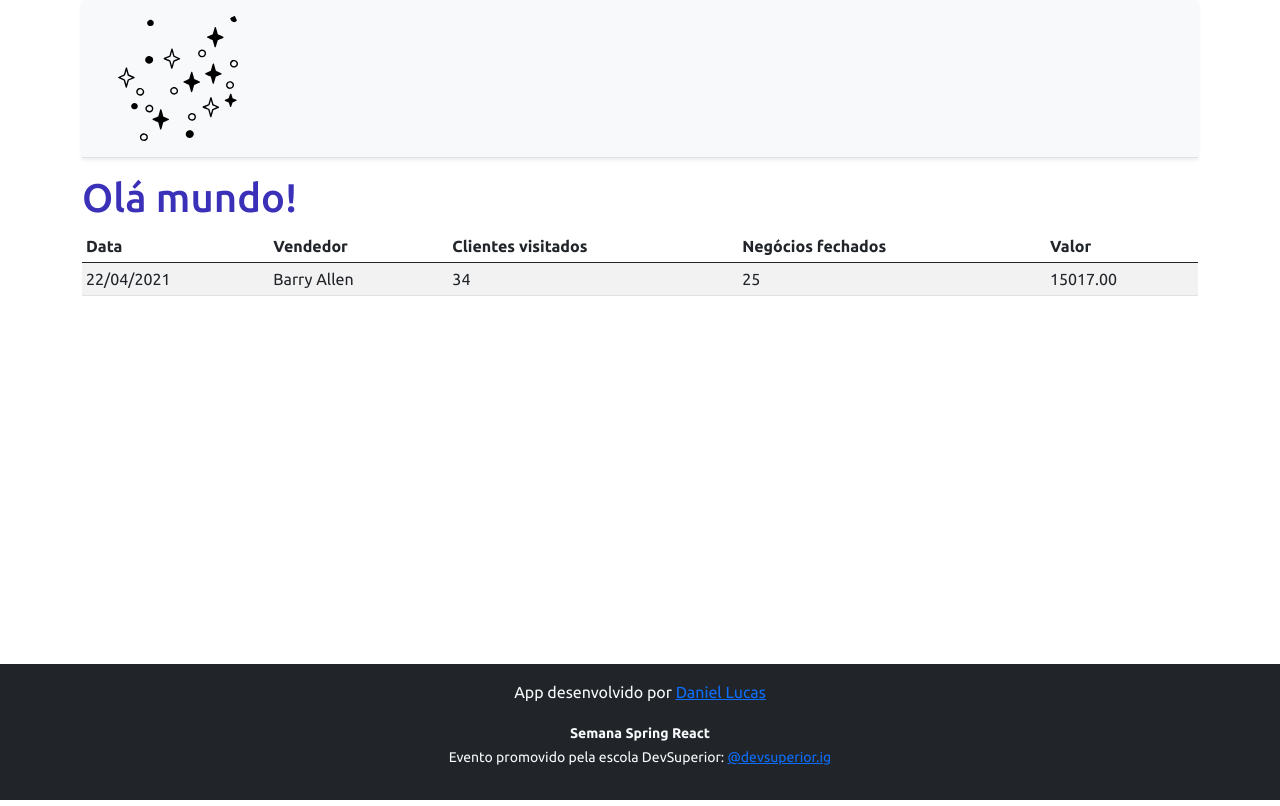
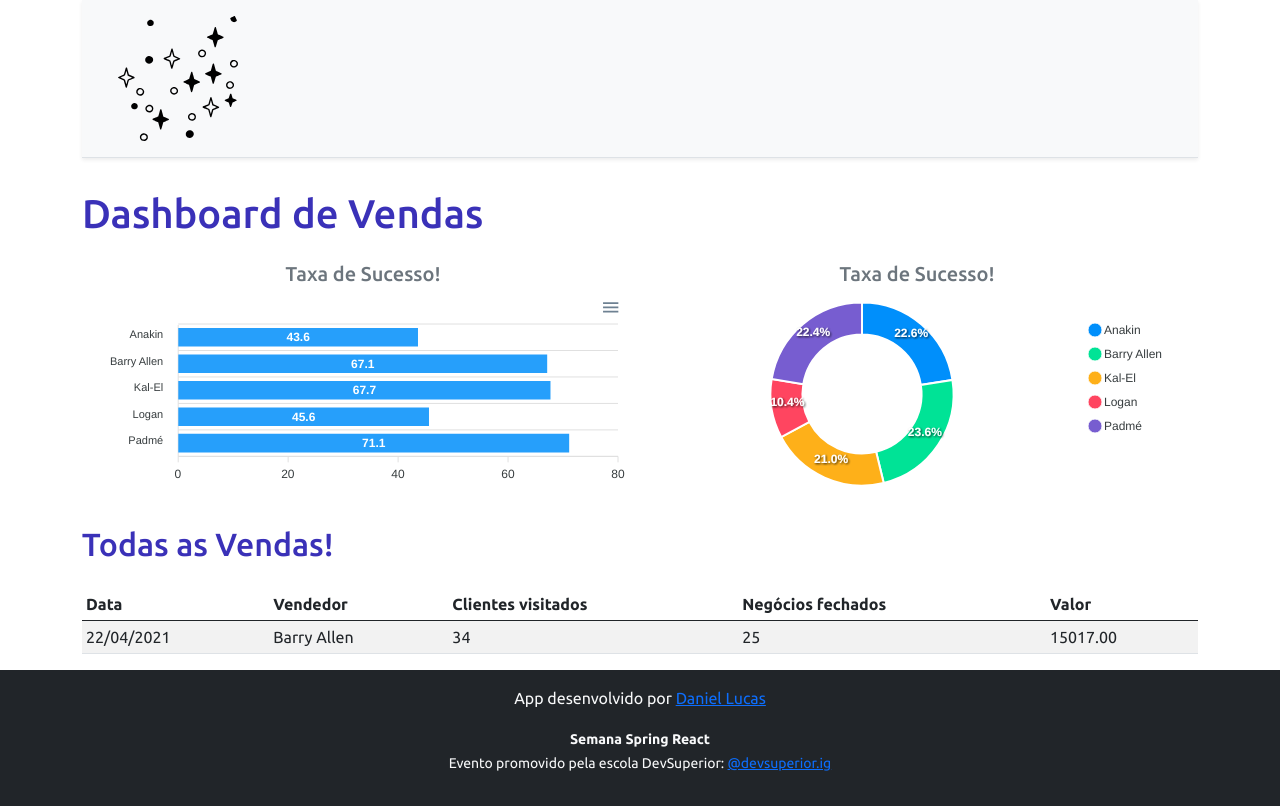
Before and after one commit to danielicapui/projeto-sds3, a React (Create React App) app in the folder front_end/: page / in a window 1280 px wide. Built offline with nearby package versions, Linux system fonts and the light colour scheme.

Commit message:
Statit Charts

```diff
--- a/front_end/package.json
+++ b/front_end/package.json
@@ -12,8 +12,10 @@
     "@types/node": "^12.0.0",
     "@types/react": "^17.0.0",
     "@types/react-dom": "^17.0.0",
+    "apexcharts": "^3.26.2",
     "bootstrap": "^5.0.1",
     "react": "^17.0.2",
+    "react-apexcharts": "^1.3.9",
     "react-dom": "^17.0.2",
     "react-scripts": "4.0.3",
     "typescript": "^4.1.2",
--- a/front_end/src/App.tsx
+++ b/front_end/src/App.tsx
@@ -1,13 +1,33 @@
 import DataTable from "components/DataTable";
 import Footer from "components/Footer";
 import NavBar from "components/NavBar";
-
+import BarChart from "components/BarChart";
+import DonutChart from "components/DonutChart";
 function App() {
   return (
     <>
     <div className="container">
       <NavBar />
-      <h1 className="text-primary">Olá mundo!</h1>
+      <h1 className="text-primary py-3">Dashboard de Vendas</h1>
+
+      <div className="row px-3">
+
+        <div className="col-sm-6">
+          <h5 className="text-center text-secondary">Taxa de Sucesso!</h5>
+          <BarChart />
+        </div>
+
+        <div className="col-sm-6">
+          <h5 className="text-center text-secondary">Taxa de Sucesso!</h5>
+          <DonutChart />
+        </div>
+
+      </div>
+
+      <div className="py-3">
+        <h2 className="text-primary">Todas as Vendas!</h2>
+      </div>
+
       <DataTable />
     </div>
     <Footer />
--- /dev/null
+++ b/front_end/src/components/BarChart/index.tsx
@@ -0,0 +1,34 @@
+import Chart from 'react-apexcharts';
+const BarChart=() => {
+    const options = {
+        plotOptions: {
+            bar: {
+                horizontal: true,
+            }
+        },
+    };
+
+    const mockData = {
+        labels: {
+            categories: ['Anakin', 'Barry Allen', 'Kal-El', 'Logan', 'Padmé']
+        },
+        series: [
+            {
+                name: "% Sucesso",
+                data: [43.6, 67.1, 67.7, 45.6, 71.1]
+            }
+        ]
+    };
+
+    return (
+       <Chart
+            options={{ ...options,xaxis:mockData.labels}}
+            series={mockData.series}
+            type="bar"
+            height="200"
+
+       />
+    );
+  }
+
+  export default BarChart;
--- /dev/null
+++ b/front_end/src/components/DonutChart/index.tsx
@@ -0,0 +1,24 @@
+import Chart from 'react-apexcharts';
+const DonutChart=() => {
+    const mockData = {
+        series: [477138, 499928, 444867, 220426, 473088],
+        labels: ['Anakin', 'Barry Allen', 'Kal-El', 'Logan', 'Padmé']
+    }
+
+    const options = {
+        legend: {
+            show: true
+        }
+    }
+    return (
+       <Chart
+            options={{ ...options,labels:mockData.labels}}
+            series={mockData.series}
+            type="donut"
+            height="200"
+
+       />
+    );
+  }
+
+  export default DonutChart;
```
Also changed, not shown: 1 other file (tests, documents, lock files or other folders).
